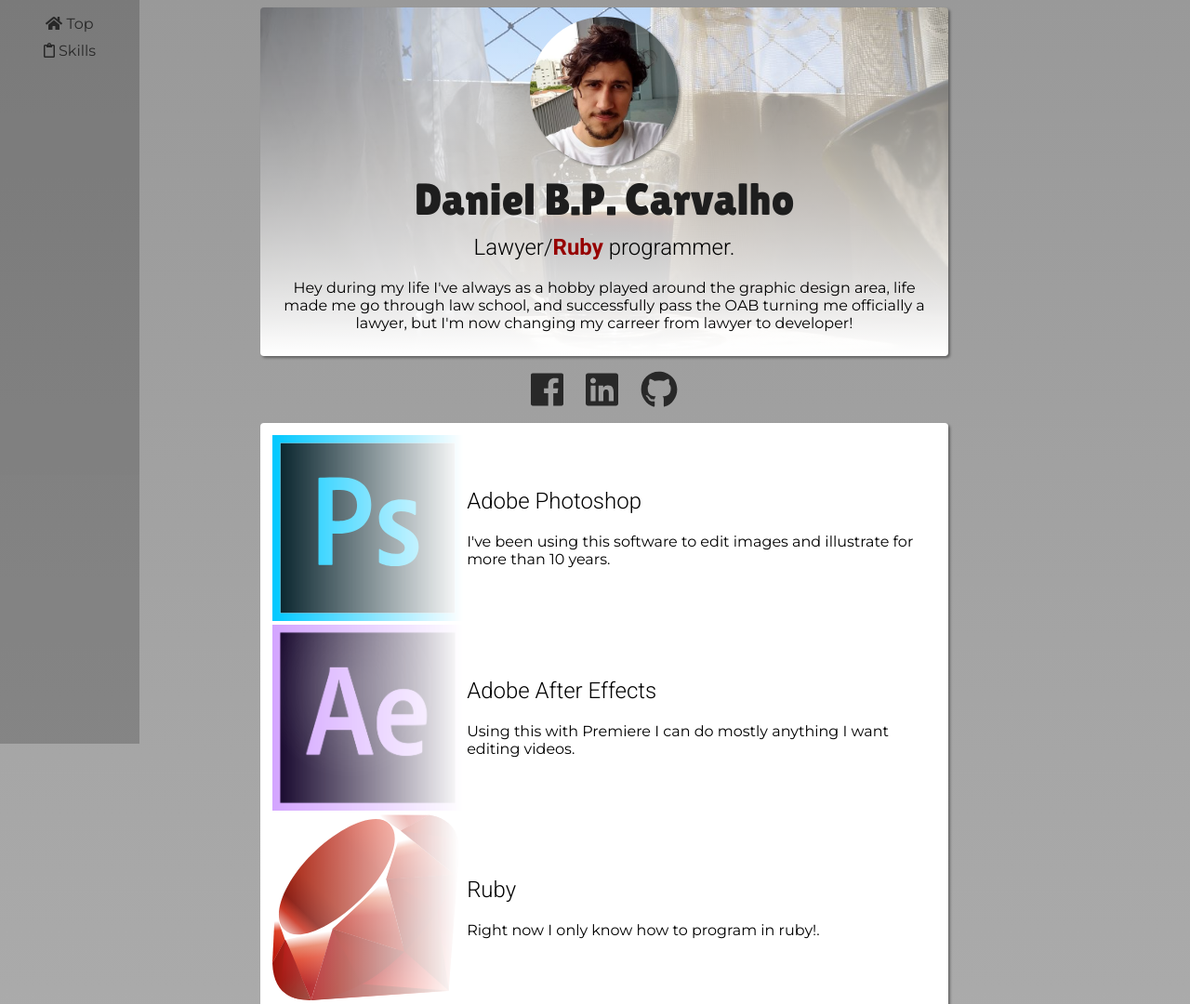
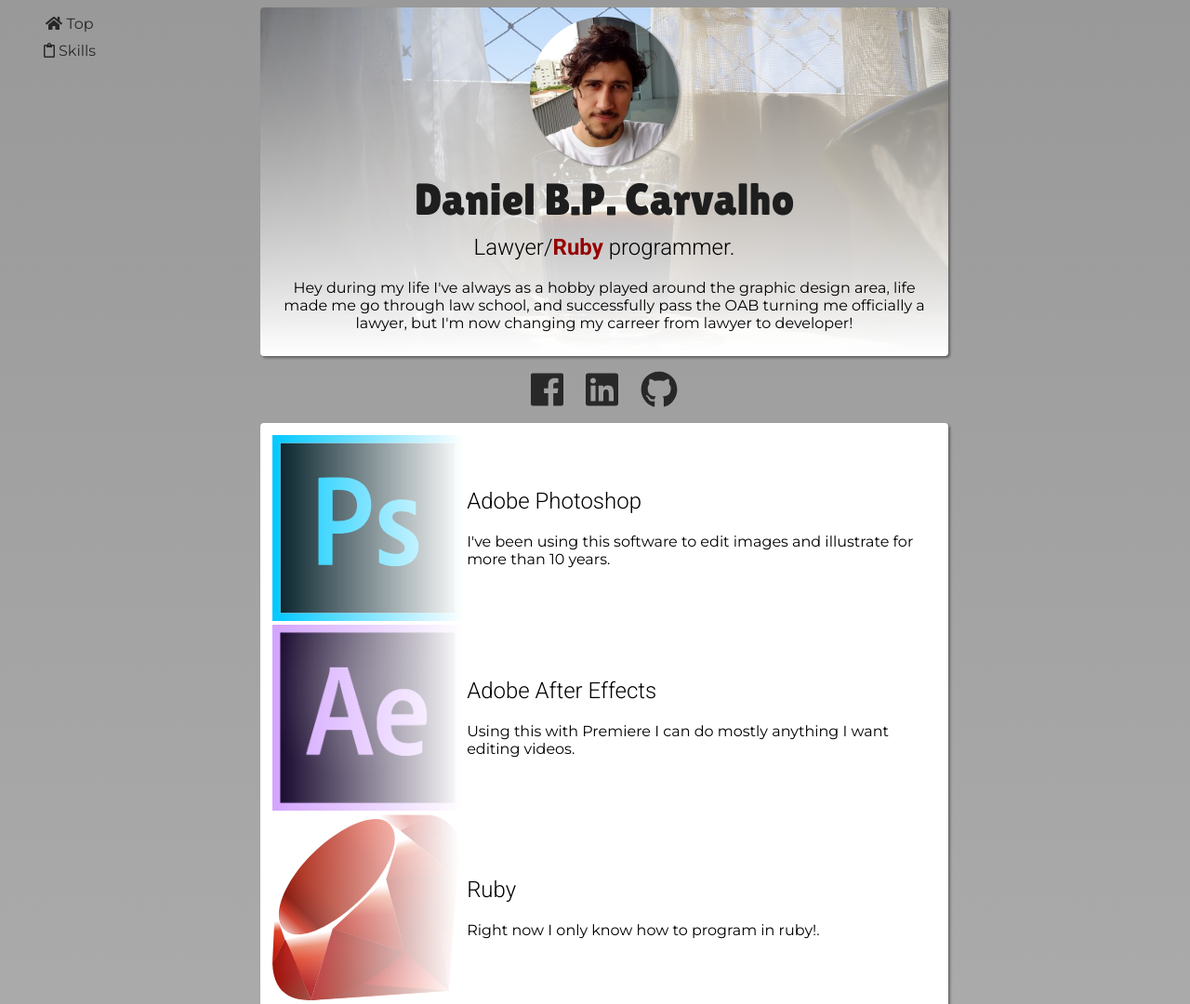
Before and after one commit to danielbpc2/Profile, a plain HTML site: page index.html in a window 1280 px wide. Shown: the top 1080 px of the page at 93% size. Drawn offline with Linux system fonts and the light colour scheme.

Commit message:
bye bye side

```diff
--- a/style.css
+++ b/style.css
@@ -79,7 +79,7 @@ ul {
 }
 
 #sidebar {
-  background-color: rgba(0,0,0,0.2);
+  background-color: rgba(0,0,0,0);
   position: fixed;
   width: 150px;
   left: 0;
```
